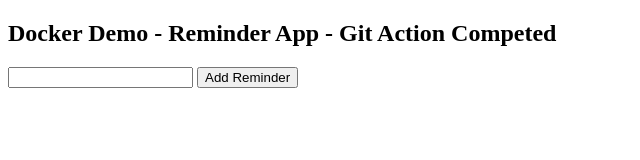
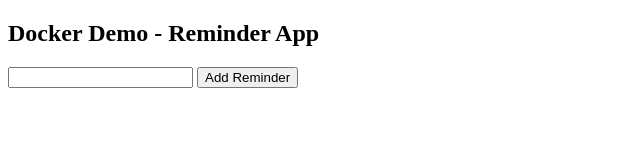
Before and after one commit to SamDonald-A/Nodejs-CI-CD-deployment, a plain HTML site: page app/frontend/index.html in a window 1280 px wide. Shown: the whole page, without its empty margins (0-640 px from the left). Drawn offline with Linux system fonts and the light colour scheme; no server answers.

Commit message:
CI/CD Deployment Production ready

```diff
--- a/app/frontend/index.html
+++ b/app/frontend/index.html
@@ -3,7 +3,7 @@
 
 <body>
 
-<h2>Docker Demo - Reminder App - Git Action Competed </h2>
+<h2>Docker Demo - Reminder App</h2>
 
 <input id="name">
 
```
